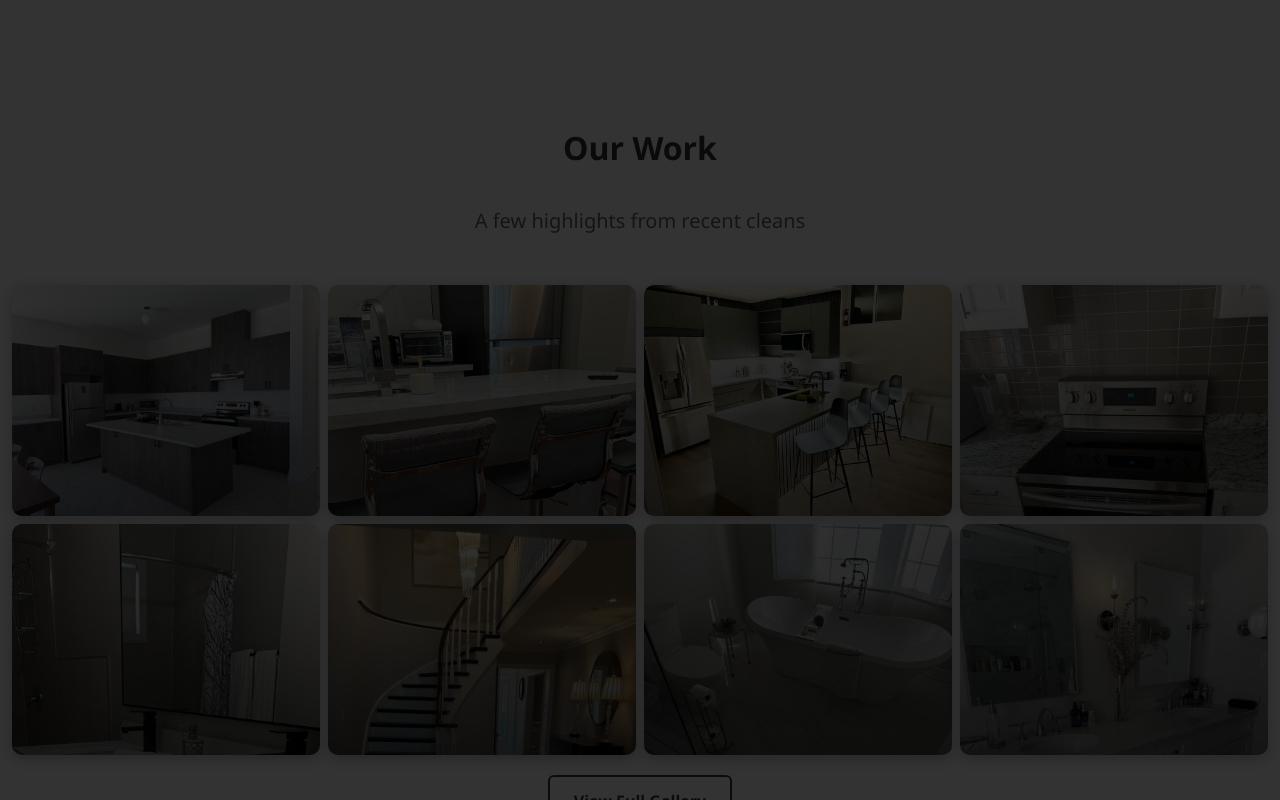
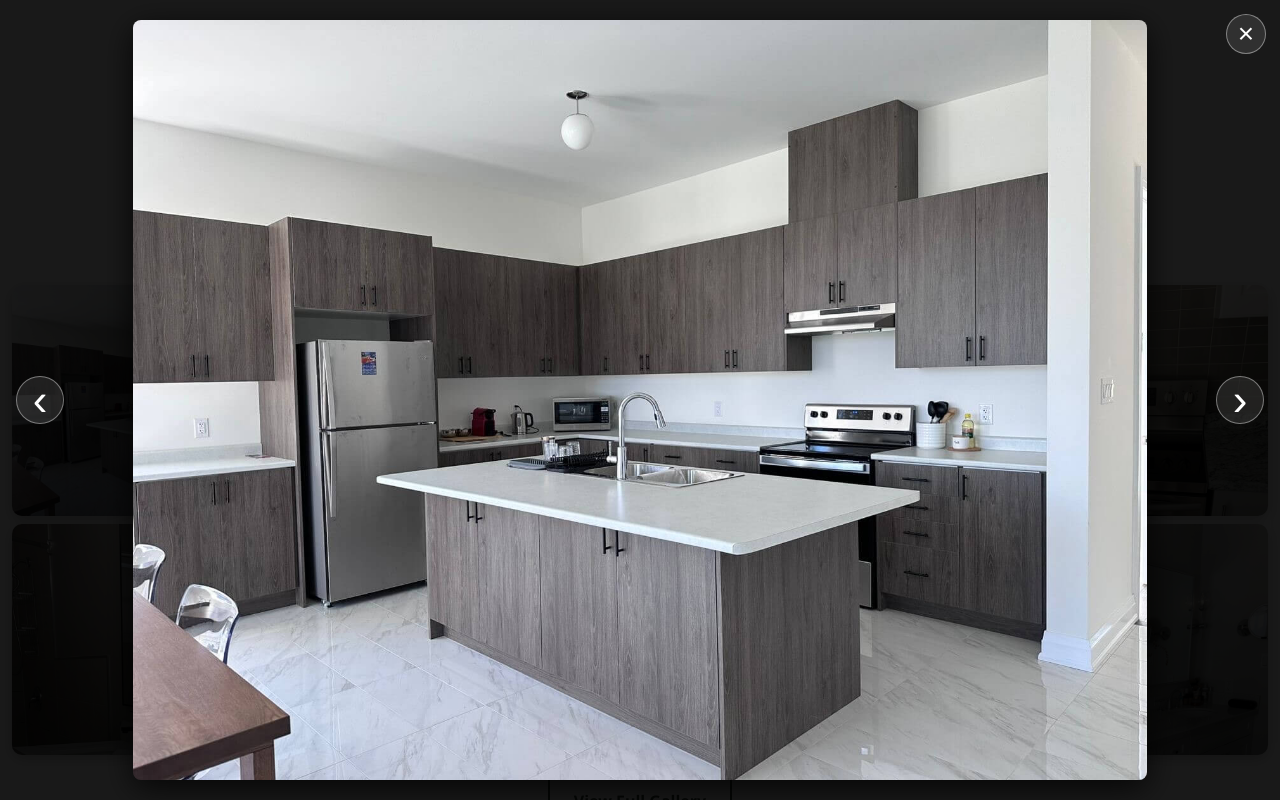
Before and after one commit to marinusdebeer/zen-zone-cleaning-website, a React (Create React App) app: page / in a window 1280 px wide. Both pictures are taken after a click on the button 166 px from the left and 4823 px from the top of the page. Shown: the part 4423-5223 px from the top of the page. Built offline with nearby package versions, Linux system fonts and the light colour scheme.

Commit message:
images fixed

```diff
--- a/src/components/Gallery.css
+++ b/src/components/Gallery.css
@@ -125,31 +125,35 @@
 /* Lightbox */
 .lightbox {
   position: fixed;
-  inset: 0;
-  background: rgba(0, 0, 0, 0.8);
-  display: grid;
-  place-items: center;
+  top: 0;
+  left: 0;
+  width: 100vw;
+  height: 100vh;
+  background: rgba(0, 0, 0, 0.9);
+  display: flex;
+  align-items: center;
+  justify-content: center;
   z-index: 1100;
+  padding: 20px;
+  box-sizing: border-box;
+  overscroll-behavior: contain;
 }
 
-.lightbox__figure {
-  max-width: 90vw;
-  max-height: 80vh;
-  display: grid;
-  gap: 0.5rem;
-  justify-items: center;
+.lightbox__content {
+  position: relative;
+  display: flex;
+  align-items: center;
+  justify-content: center;
 }
 
-.lightbox__figure img {
-  max-width: 100%;
-  max-height: 72vh;
-  border-radius: 10px;
-  box-shadow: 0 12px 30px rgba(0, 0, 0, 0.5);
-}
-
-.lightbox__figure figcaption {
-  color: #fff;
-  font-weight: 600;
+.lightbox__image {
+  max-width: calc(100vw - 40px);
+  max-height: calc(100vh - 40px);
+  width: auto;
+  height: auto;
+  object-fit: contain;
+  border-radius: 8px;
+  box-shadow: 0 8px 32px rgba(0, 0, 0, 0.8);
 }
 
 .lightbox__close {
@@ -164,6 +168,8 @@
   border: 1px solid rgba(255, 255, 255, 0.4);
   color: #fff;
   background: rgba(255, 255, 255, 0.1);
+  z-index: 1102;
+  cursor: pointer;
 }
 
 .lightbox__nav {
@@ -178,6 +184,8 @@
   border: 1px solid rgba(255, 255, 255, 0.4);
   color: #fff;
   background: rgba(255, 255, 255, 0.1);
+  z-index: 1102;
+  cursor: pointer;
 }
 
 .lightbox__nav--prev {
--- a/src/components/Gallery.js
+++ b/src/components/Gallery.js
@@ -1,4 +1,5 @@
 import React from 'react';
+import ReactDOM from 'react-dom';
 import LazyImage from './LazyImage';
 import './Gallery.css';
 
@@ -72,36 +73,78 @@ export default function Gallery({
   strip = false,
 }) {
   const [lightboxIndex, setLightboxIndex] = React.useState(null);
+  const totalItems = limit ? Math.min(limit, GALLERY_ITEMS.length) : GALLERY_ITEMS.length;
 
-  const openLightbox = (index) => setLightboxIndex(index);
+  const openLightbox = (index) => setLightboxIndex(index % totalItems);
   const closeLightbox = () => setLightboxIndex(null);
   const showPrev = (e) => {
     e.stopPropagation();
-    setLightboxIndex((i) =>
-      i === null ? null : (i + GALLERY_ITEMS.length - 1) % GALLERY_ITEMS.length
-    );
+    setLightboxIndex((i) => (i === null ? null : (i + totalItems - 1) % totalItems));
   };
   const showNext = (e) => {
     e.stopPropagation();
-    setLightboxIndex((i) => (i === null ? null : (i + 1) % GALLERY_ITEMS.length));
+    setLightboxIndex((i) => (i === null ? null : (i + 1) % totalItems));
   };
 
   React.useEffect(() => {
     if (lightboxIndex === null) return;
     const onKey = (e) => {
       if (e.key === 'Escape') closeLightbox();
-      if (e.key === 'ArrowLeft')
-        setLightboxIndex((i) => (i + GALLERY_ITEMS.length - 1) % GALLERY_ITEMS.length);
-      if (e.key === 'ArrowRight') setLightboxIndex((i) => (i + 1) % GALLERY_ITEMS.length);
+      if (e.key === 'ArrowLeft') setLightboxIndex((i) => (i + totalItems - 1) % totalItems);
+      if (e.key === 'ArrowRight') setLightboxIndex((i) => (i + 1) % totalItems);
     };
     document.addEventListener('keydown', onKey);
     return () => document.removeEventListener('keydown', onKey);
+  }, [lightboxIndex, totalItems]);
+
+  // Keep index in range if `limit` changes while lightbox is open
+  React.useEffect(() => {
+    if (lightboxIndex === null) return;
+    if (lightboxIndex >= totalItems) {
+      setLightboxIndex(totalItems - 1);
+    }
+  }, [totalItems, lightboxIndex]);
+
+  // Prevent background scrolling the simple way for cross-browser stability
+  React.useEffect(() => {
+    const html = document.documentElement;
+    const body = document.body;
+    if (lightboxIndex !== null) {
+      html.style.overflow = 'hidden';
+      body.style.overflow = 'hidden';
+    } else {
+      html.style.overflow = '';
+      body.style.overflow = '';
+    }
   }, [lightboxIndex]);
 
   const itemsToRender = limit ? GALLERY_ITEMS.slice(0, limit) : GALLERY_ITEMS;
   const baseClass = `${fullWidth ? 'gallery gallery--full' : 'section gallery'}`;
   const modeClass = strip ? 'gallery--strip' : 'gallery--masonry';
   const wrapperClass = `${baseClass} ${modeClass}${compact ? ' gallery--compact' : ''}`;
+
+  const activeItem =
+    lightboxIndex !== null && lightboxIndex >= 0 && lightboxIndex < itemsToRender.length
+      ? itemsToRender[lightboxIndex]
+      : null;
+
+  const lightbox =
+    activeItem ? (
+      <div className="lightbox" role="dialog" aria-modal="true" onClick={closeLightbox}>
+        <div className="lightbox__content" onClick={(e) => e.stopPropagation()}>
+          <img src={activeItem.src} alt={activeItem.alt} className="lightbox__image" />
+        </div>
+        <button className="lightbox__close" aria-label="Close" onClick={closeLightbox}>
+          ×
+        </button>
+        <button className="lightbox__nav lightbox__nav--prev" aria-label="Previous" onClick={showPrev}>
+          ‹
+        </button>
+        <button className="lightbox__nav lightbox__nav--next" aria-label="Next" onClick={showNext}>
+          ›
+        </button>
+      </div>
+    ) : null;
 
   return (
     <section className={wrapperClass} id="gallery" aria-label="Gallery of our work">
@@ -135,31 +178,7 @@ export default function Gallery({
           </a>
         </div>
       )}
-
-      {lightboxIndex !== null && (
-        <div className="lightbox" role="dialog" aria-modal="true" onClick={closeLightbox}>
-          <button className="lightbox__close" aria-label="Close" onClick={closeLightbox}>
-            ×
-          </button>
-          <button
-            className="lightbox__nav lightbox__nav--prev"
-            aria-label="Previous"
-            onClick={showPrev}
-          >
-            ‹
-          </button>
-          <figure className="lightbox__figure" onClick={(e) => e.stopPropagation()}>
-            <img src={itemsToRender[lightboxIndex].src} alt={itemsToRender[lightboxIndex].alt} />
-          </figure>
-          <button
-            className="lightbox__nav lightbox__nav--next"
-            aria-label="Next"
-            onClick={showNext}
-          >
-            ›
-          </button>
-        </div>
-      )}
+      {lightbox && ReactDOM.createPortal(lightbox, document.body)}
     </section>
   );
 }
```
Also changed, not shown: public/images/marinus.JPG (added).
